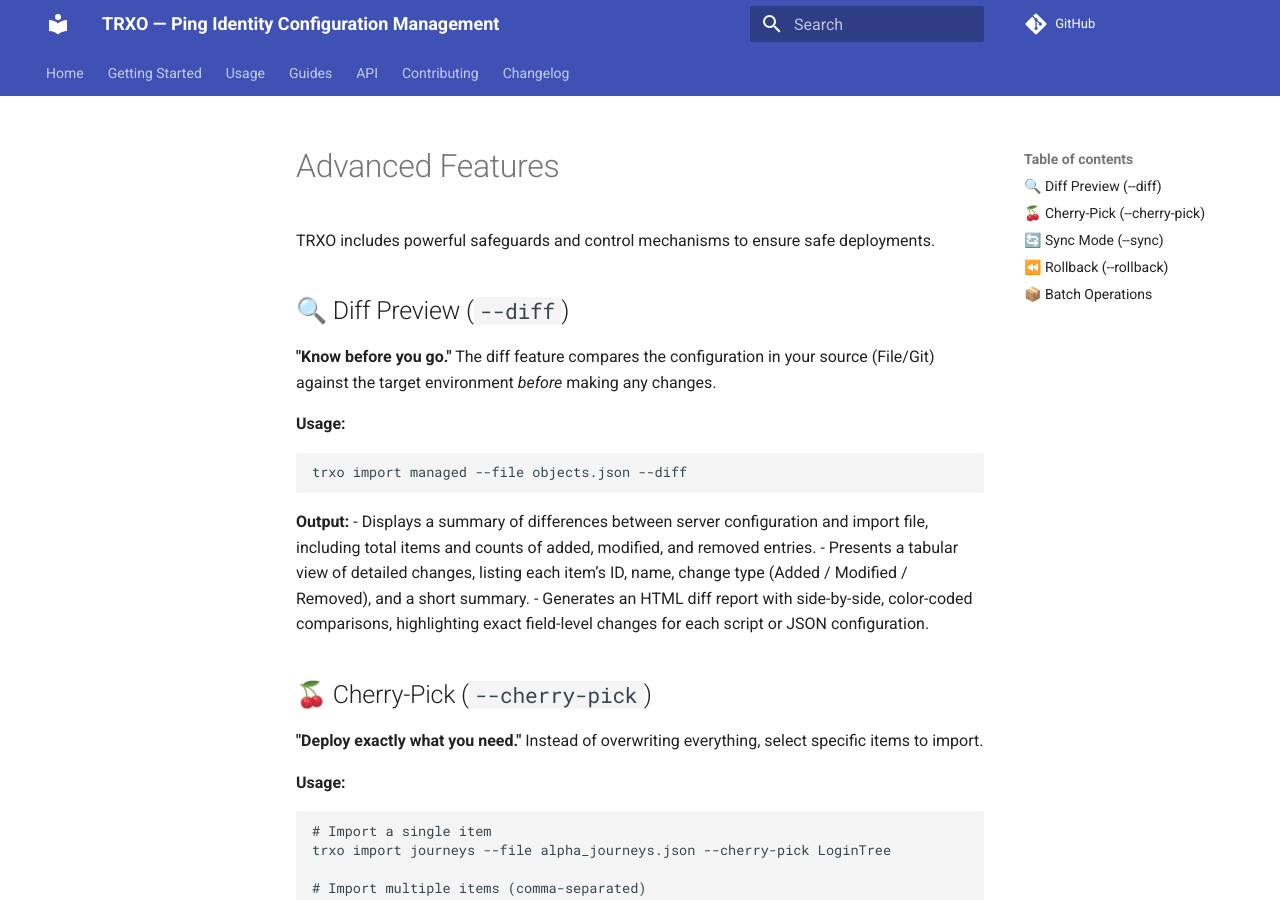
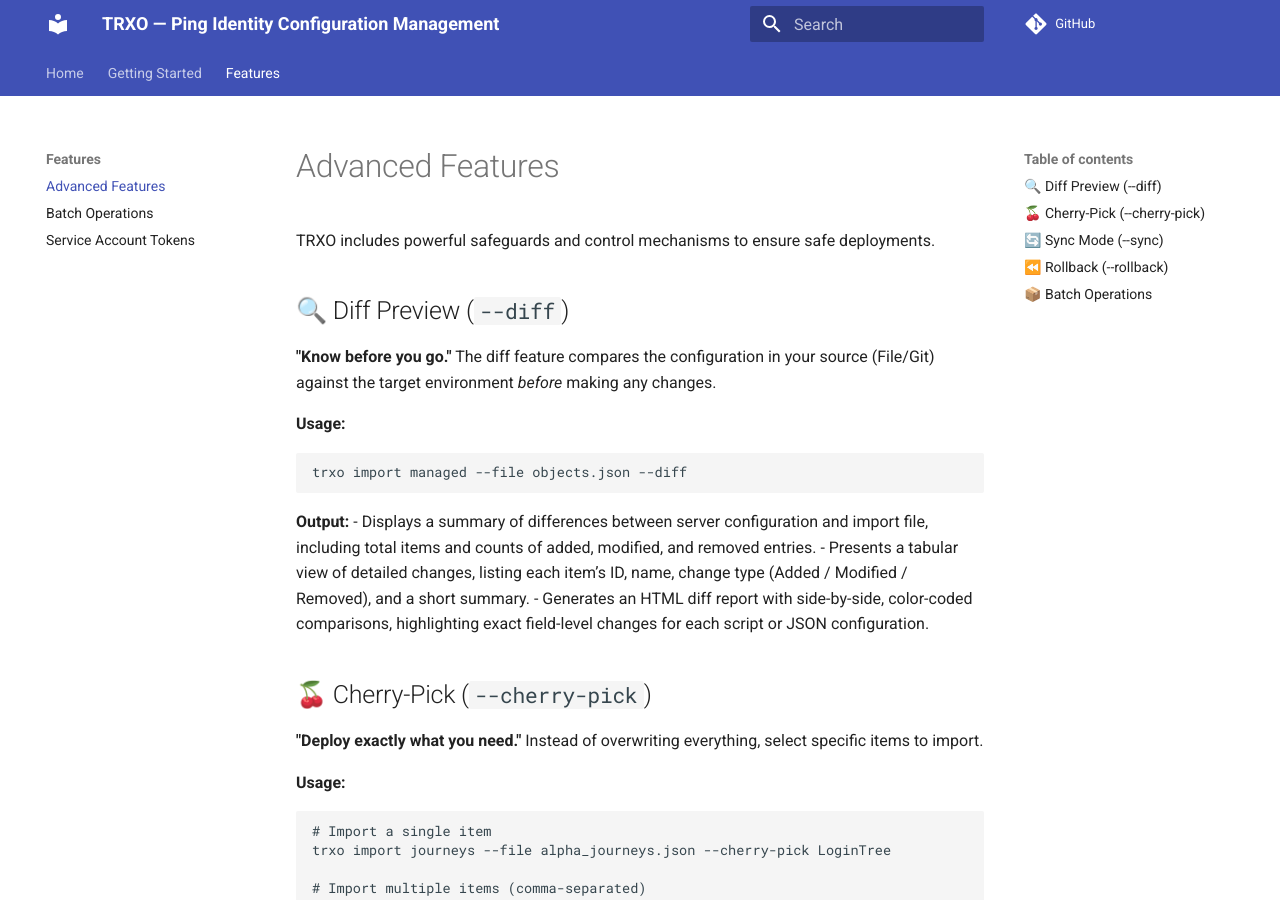
Before and after one commit to Trevonix/trxo, an MkDocs documentation site: the page built from docs/advanced_features.md, in a window 1280 px wide and 900 px high. Built offline with MkDocs 1.6.1 and Material for MkDocs 9.7.7, drawn with Linux system fonts in a browser that asks for light colours; comment, search, counter and statistics services are not loaded.

Commit message:
Fix MkDocs navigation and clean doc structure

```diff
--- a/docs/advanced_features.md
+++ b/docs/advanced_features.md
@@ -51,4 +51,4 @@ trxo import scripts --branch release --rollback
 **"Bulk migration."**
 Perform export or import operations for multiple configuration types (Scripts, Journeys, Services, etc.) in a single command.
 
-See [Batch Operations Guide](BATCH_OPERATIONS.md) for details.
+See [Batch Operations Guide](batch_operations.md) for details.
--- a/mkdocs.yml
+++ b/mkdocs.yml
@@ -12,15 +12,14 @@ theme:
 nav:
   - Home: index.md
   - Getting Started:
-      - Overview: getting-started.md
       - Installation: installation.md
-  - Usage: usage.md
-  - Guides:
-      - Project Setup & Auth: guides/auth-setup.md
-      - Storage Setup: guides/storage-setup.md
-  - API: api.md
-  - Contributing: contributing.md
-  - Changelog: changelog.md
+      - Usage: usage.md
+      - Setup & Authentication: setup_and_auth.md
+      - Storage Setup: storage_setup.md
+  - Features:
+      - Advanced Features: advanced_features.md
+      - Batch Operations: batch_operations.md
+      - Service Account Tokens: service-account-token-lifetime-and-scopes.md
 plugins:
   - search
 markdown_extensions:
```
Also changed, not shown: docs/index.md (+1 -1 lines).
